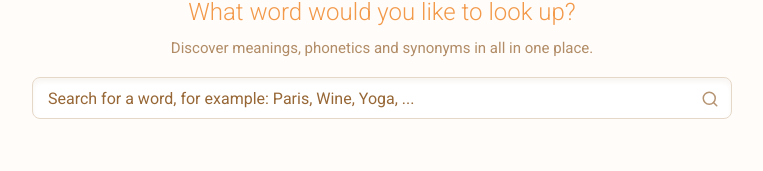
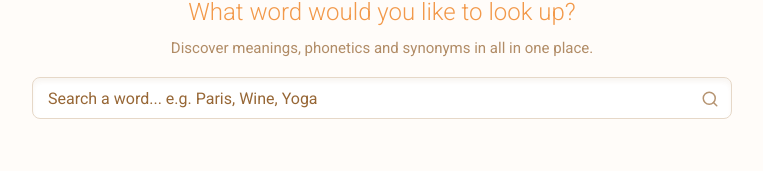
Before and after one commit to Emmily0/react-dictionary-project_shecodes-eb-042026, a React (Create React App) app: page / in a window 1280 px wide. Shown: the part 142-313 px from the top of the page, without its empty margins (258-1021 px from the left). Built offline with nearby package versions, Linux system fonts and the light colour scheme.

Commit message:
Search placeholder text updated

```diff
--- a/src/Dictionary.js
+++ b/src/Dictionary.js
@@ -98,7 +98,7 @@ export default function Dictionary() {
                     type="search"
                     onChange={handleKeywordChange}
                     onClick={handleInputClick}
-                    placeholder="Search for a word, for example: Paris, Wine, Yoga, ..."
+                    placeholder="Search a word... e.g. Paris, Wine, Yoga"
                     value={keyword}
                 />
 
```
